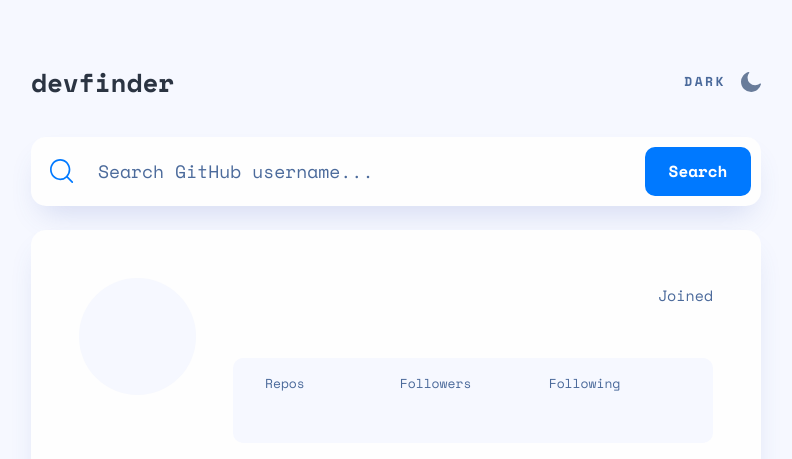
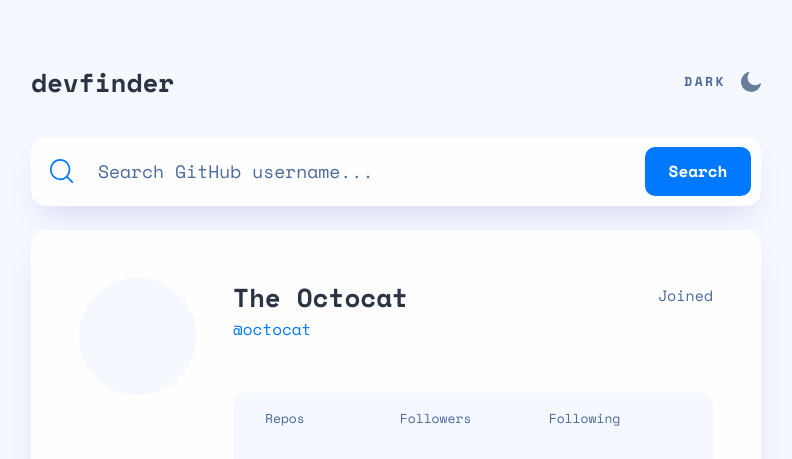
Before and after one commit to Yunie08/frontend-mentor-github-user-search-app, a plain HTML site: page index.html in a window 1280 px wide. Shown: the top 459 px of the page, without its empty margins (244-1036 px from the left). Drawn offline with nearby package versions, Linux system fonts and the light colour scheme; no server answers; files whose address does not match are found by name.

Commit message:
add h1/h2 content

```diff
--- a/index.html
+++ b/index.html
@@ -50,8 +50,8 @@
       <!-- User infos - header -->
       <div class="user-info__header">
         <div class="user-info__id">
-          <h1 class="user-info__name"></h1>
-          <h2 class="user-info__pseudo"></h2>
+          <h1 class="user-info__name">The Octocat</h1>
+          <h2 class="user-info__pseudo">@octocat</h2>
         </div>
         <p class="user-info__date">Joined<span id="date"></span></p>
       </div>
```
